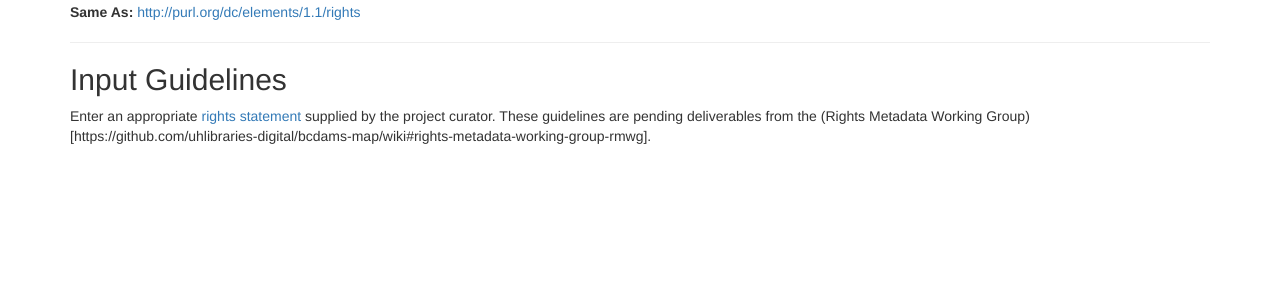
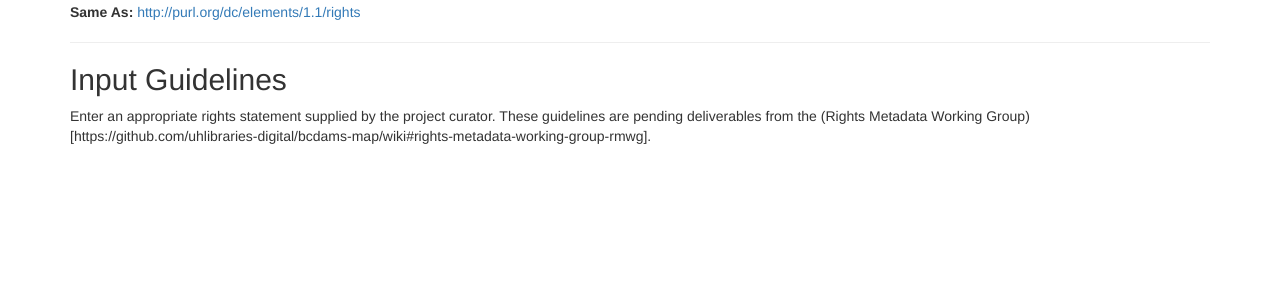
Before and after one commit to uhlibraries-digital/bcdams-map, a Jekyll site: the page built from guidelines/rights.md, in a window 1280 px wide. Shown: the part 218-518 px from the top of the page. Built offline with Jekyll 4.4.1, drawn with Linux system fonts in a browser that asks for light colours; nearby versions of some CDN libraries.

Commit message:
remove link

```diff
--- a/guidelines/rights.md
+++ b/guidelines/rights.md
@@ -8,4 +8,4 @@ comments: false
 
 {% include guidelines.md %}
 
-Enter an appropriate [rights statement]() supplied by the project curator. These guidelines are pending deliverables from the (Rights Metadata Working Group)[https://github.com/uhlibraries-digital/bcdams-map/wiki#rights-metadata-working-group-rmwg].
+Enter an appropriate rights statement supplied by the project curator. These guidelines are pending deliverables from the (Rights Metadata Working Group)[https://github.com/uhlibraries-digital/bcdams-map/wiki#rights-metadata-working-group-rmwg].
```
